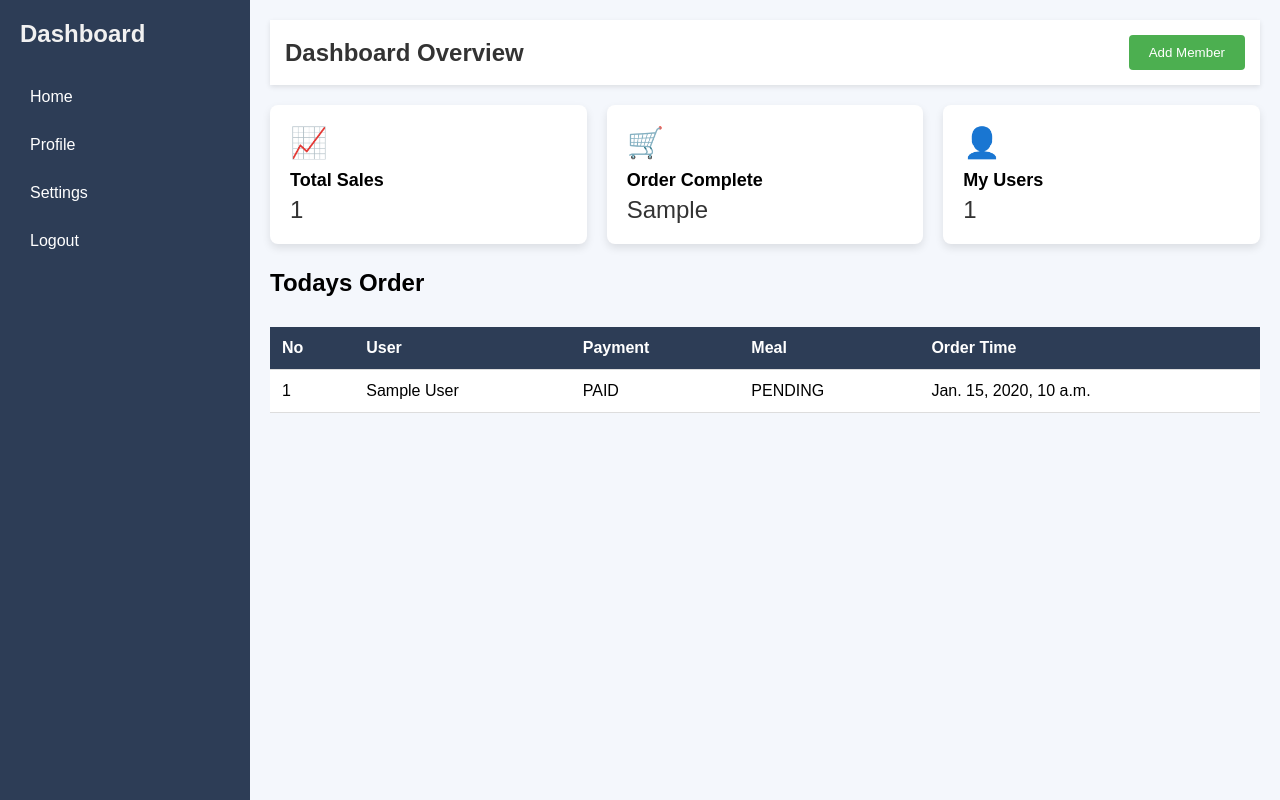
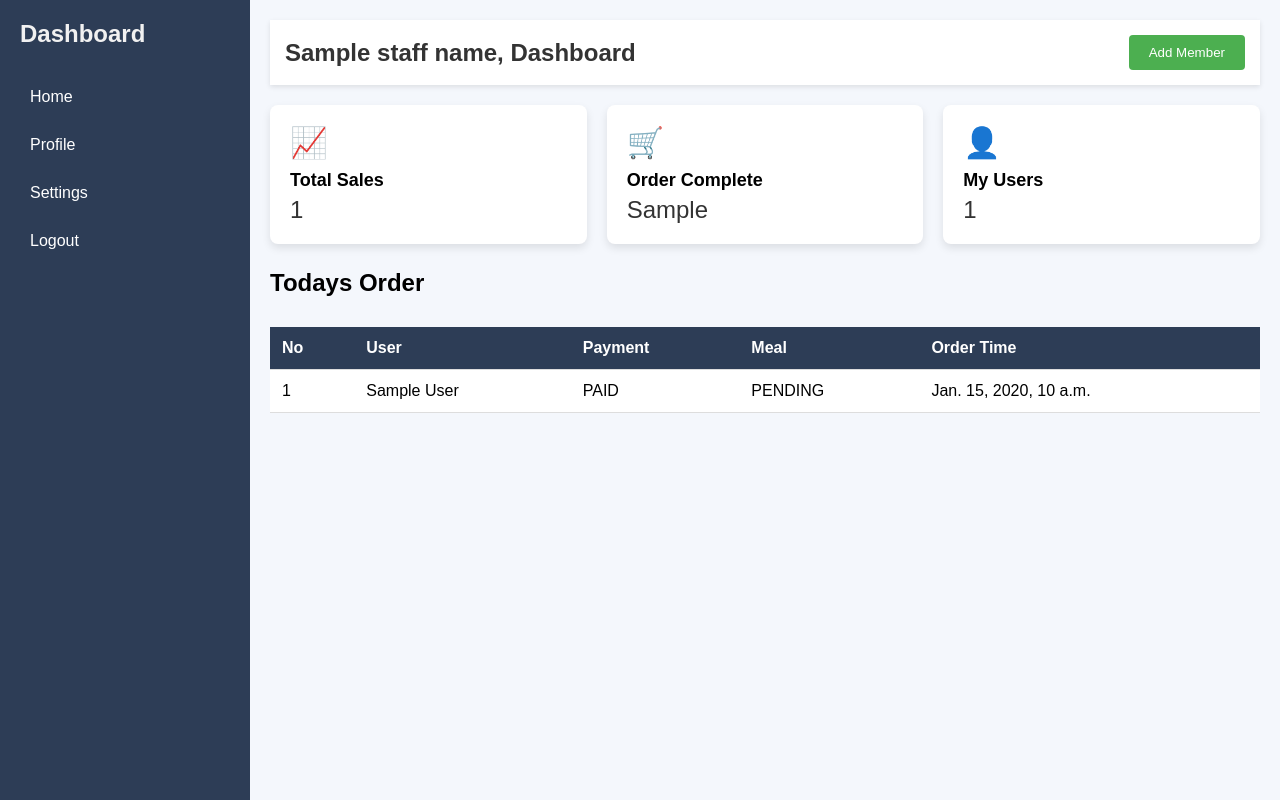
Before and after one commit to progRayhan/MealBox-BackEnd, a Django app: template meal_box/templates/dashboard.html in a window 1280 px wide. Run offline with Django 4.2, Linux system fonts and the light colour scheme; tables that the repository leaves empty hold one stand-in row (values such as "Sample post"); the template is opened without the code that fills it: values that come from a table or form of the project are taken from there, most other values are stand-ins (such as "Sample title", 1, 10 or a date in 2020).

Commit message:
feat: modified staff dashboard

```diff
--- a/meal_box/templates/dashboard.html
+++ b/meal_box/templates/dashboard.html
@@ -171,7 +171,7 @@
     <div class="main-content">
         <!-- Header -->
         <div class="header">
-            <h1>Dashboard Overview</h1>
+            <h1>{{staff_name}}, Dashboard</h1>
             <button>Add Member</button>
         </div>
 
--- a/meal_manager/views/staff_dashboard.py
+++ b/meal_manager/views/staff_dashboard.py
@@ -11,6 +11,7 @@ class StaffDashboardView(View):
         staff = Staff.objects.filter(phone_number=staff_phone).first()
         staff_meals = MealTracker.objects.filter(staff=staff)
         context = {
+            "staff_name": staff.name,
             "total_sales": staff.total_sales,
             "order_completed": staff.order_completed,
             "total_employee": staff.total_employee,
```
